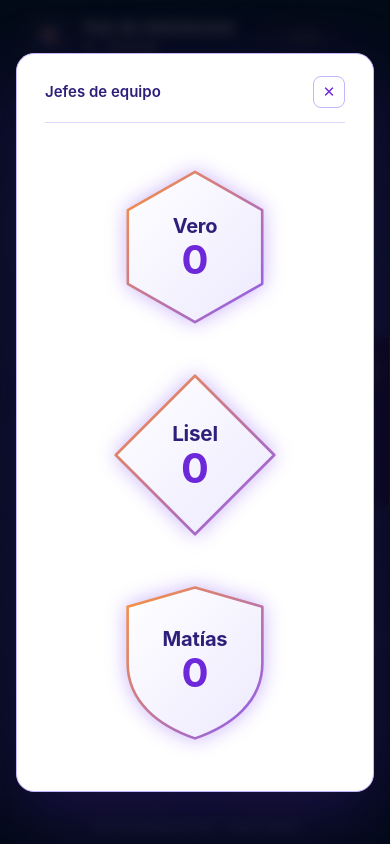
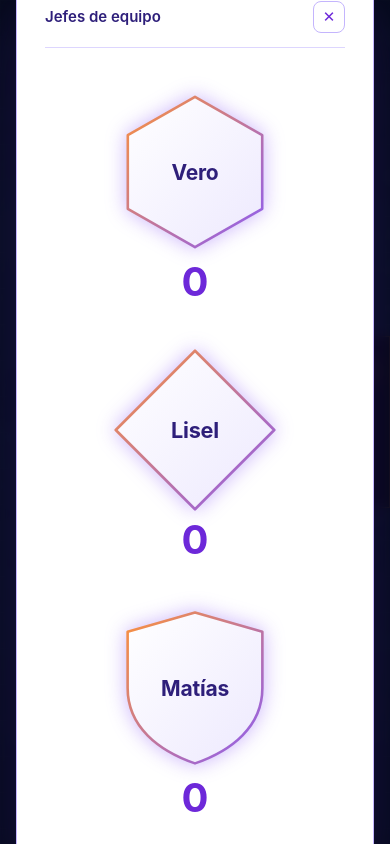
Before and after one commit to HubAdmisionesESD/hub-admisiones, a plain HTML site: page esdesign/je/index.html in a window 390 px wide. Drawn offline with Linux system fonts and the light colour scheme.

Commit message:
Add files via upload

```diff
--- a/assets/css/hub.css
+++ b/assets/css/hub.css
@@ -164,7 +164,7 @@ button.bub{cursor:pointer;padding:0;font:inherit}
 .topbar-r{display:flex;align-items:center;gap:14px}
 .topbar-gp{font-size:12px;letter-spacing:0.08em;color:var(--muted)}
 .logo-pill{background:#D6E6F8;border-radius:10px;padding:6px 12px;display:flex;align-items:center}
-.logo-pill img{height:30px;width:auto;display:block}
+.logo-pill img{height:30px;width:auto;display:block;mix-blend-mode:multiply}
 .embudo{position:relative;width:100%;max-width:1100px;margin:10px auto 0;padding:0 24px;box-sizing:border-box}
 .cards{display:flex;flex-wrap:wrap;gap:12px}
 .fcard{flex:1 1 150px;display:flex;align-items:center;justify-content:space-between;gap:10px;background:var(--card);border:1px solid var(--card-b);border-radius:12px;padding:9px 16px}
@@ -204,3 +204,12 @@ a.je-close{text-decoration:none}
 .sh-name{font-weight:700;font-size:20px;letter-spacing:-0.01em}
 /* Portada sin embudo: más espacio para el hub */
 body[data-funnel="0"] .stage{--res:130px}
+
+.shape-wrap{display:flex;flex-direction:column;align-items:center;gap:10px;text-decoration:none}
+.shape-wrap .beat{width:100%}
+.shape-wrap:hover .shape{transform:scale(1.12)}
+.shape-wrap:hover .sh{filter:drop-shadow(0 0 22px rgba(139,92,246,0.85))}
+.shape-wrap:focus-visible{outline:3px solid #6D28D9;outline-offset:6px;border-radius:12px}
+.shape-wrap .shape{transform-origin:center}
+.shape-wrap .num{font-size:40px}
+.sh-name{font-size:21px}
--- a/assets/js/hub.js
+++ b/assets/js/hub.js
@@ -60,7 +60,7 @@
         backHtml +
       '</div>' +
       '<div class="topbar-r">' +
-        '<div class="logo-pill"><img src="' + ROOT + 'assets/img/logo_letra_sin_fondo.png" alt="Grupo Planeta"></div></div>' +
+        '<div class="logo-pill" style="background:#D6E6F8"><img style="mix-blend-mode:multiply" src="' + ROOT + 'assets/img/logo_letra_sin_fondo.png" alt="Grupo Planeta"></div></div>' +
     '</header>'
   ));
 
@@ -77,7 +77,7 @@
     ));
   }
 
-  wrap.appendChild(html('<footer class="foot">Hub de Admisiones ESD · Grupo Planeta</footer>'));
+  wrap.appendChild(html('<footer class="foot">Hub de Admisiones ESD</footer>'));
 
   /* ───────── Accesos rápidos (editables, como en el AdminHub) ───────── */
   var items = [];
--- a/esdesign/je/index.html
+++ b/esdesign/je/index.html
@@ -4,7 +4,7 @@
 <meta charset="utf-8">
 <meta name="viewport" content="width=device-width, initial-scale=1">
 <title>JE · ESDesign · Hub de Admisiones</title>
-<link rel="stylesheet" href="../../assets/css/hub.css">
+<link rel="stylesheet" href="../../assets/css/hub.css?v=4">
 </head>
 <body data-root="../../" data-sub="JE · ESDesign" data-back="../index.html" data-funnel="0">
 <main id="page">
@@ -15,34 +15,34 @@
 <a class="je-close" href="../index.html" aria-label="Cerrar y volver a ESDesign">✕</a>
 </div>
 <div class="je-grid">
-<div class="je-item"><div class="beat" style="animation-delay: 0s">
-<a class="shape" href="vero/index.html" aria-label="Equipo de Vero, matrículas">
+<div class="je-item"><a class="shape-wrap" href="vero/index.html" aria-label="Equipo de Vero, matrículas"><div class="beat" style="animation-delay: 0s">
+<div class="shape">
 <svg class="sh" viewBox="0 0 100 100" aria-hidden="true"><defs>
 <linearGradient id="f1" x1="0" y1="0" x2="1" y2="1"><stop offset="0%" stop-color="#FFFFFF"/><stop offset="100%" stop-color="#EDE9FE"/></linearGradient>
 <linearGradient id="s1" x1="0" y1="0" x2="1" y2="1"><stop offset="0%" stop-color="#FB923C"/><stop offset="100%" stop-color="#8B5CF6"/></linearGradient></defs>
 <path d="M50 3 L92 27 L92 73 L50 97 L8 73 L8 27 Z" fill="url(#f1)" stroke="url(#s1)" stroke-width="2.6" stroke-linejoin="round" vector-effect="non-scaling-stroke"/></svg>
-<span class="sh-name" style="margin-top: 0px">Vero</span><span class="num" style="font-size: 40px">0</span>
-</a></div></div>
-<div class="je-item"><div class="beat" style="animation-delay: 0.35s">
-<a class="shape" href="lisel/index.html" aria-label="Equipo de Lisel, matrículas">
+<span class="sh-name">Vero</span></div></div>
+<span class="num">0</span></a></div>
+<div class="je-item"><a class="shape-wrap" href="lisel/index.html" aria-label="Equipo de Lisel, matrículas"><div class="beat" style="animation-delay: 0.35s">
+<div class="shape">
 <svg class="sh" viewBox="0 0 100 100" aria-hidden="true"><defs>
 <linearGradient id="f2" x1="0" y1="0" x2="1" y2="1"><stop offset="0%" stop-color="#FFFFFF"/><stop offset="100%" stop-color="#EDE9FE"/></linearGradient>
 <linearGradient id="s2" x1="0" y1="0" x2="1" y2="1"><stop offset="0%" stop-color="#FB923C"/><stop offset="100%" stop-color="#8B5CF6"/></linearGradient></defs>
 <path d="M50 2 L98 50 L50 98 L2 50 Z" fill="url(#f2)" stroke="url(#s2)" stroke-width="2.6" stroke-linejoin="round" vector-effect="non-scaling-stroke"/></svg>
-<span class="sh-name" style="margin-top: 0px">Lisel</span><span class="num" style="font-size: 40px">0</span>
-</a></div></div>
-<div class="je-item"><div class="beat" style="animation-delay: 0.7s">
-<a class="shape" href="matias/index.html" aria-label="Equipo de Matías, matrículas">
+<span class="sh-name">Lisel</span></div></div>
+<span class="num">0</span></a></div>
+<div class="je-item"><a class="shape-wrap" href="matias/index.html" aria-label="Equipo de Matías, matrículas"><div class="beat" style="animation-delay: 0.7s">
+<div class="shape">
 <svg class="sh" viewBox="0 0 100 100" aria-hidden="true"><defs>
 <linearGradient id="f3" x1="0" y1="0" x2="1" y2="1"><stop offset="0%" stop-color="#FFFFFF"/><stop offset="100%" stop-color="#EDE9FE"/></linearGradient>
 <linearGradient id="s3" x1="0" y1="0" x2="1" y2="1"><stop offset="0%" stop-color="#FB923C"/><stop offset="100%" stop-color="#8B5CF6"/></linearGradient></defs>
 <path d="M50 3 L92 15 L92 50 C92 74 73 89 50 97 C27 89 8 74 8 50 L8 15 Z" fill="url(#f3)" stroke="url(#s3)" stroke-width="2.6" stroke-linejoin="round" vector-effect="non-scaling-stroke"/></svg>
-<span class="sh-name" style="margin-top: -6px">Matías</span><span class="num" style="font-size: 40px">0</span>
-</a></div></div>
+<span class="sh-name">Matías</span></div></div>
+<span class="num">0</span></a></div>
 </div>
 </div>
 </div>
 </main>
-<script src="../../assets/js/hub.js"></script>
+<script src="../../assets/js/hub.js?v=4"></script>
 </body>
 </html>
```
Also changed, not shown: esdesign/index.html (+5 -5 lines), esdesign/je/lisel/index.html (+2 -2 lines), esdesign/je/matias/index.html (+2 -2 lines), esdesign/je/vero/index.html (+2 -2 lines), index.html (+3 -3 lines), inesdi/index.html (+2 -2 lines).
